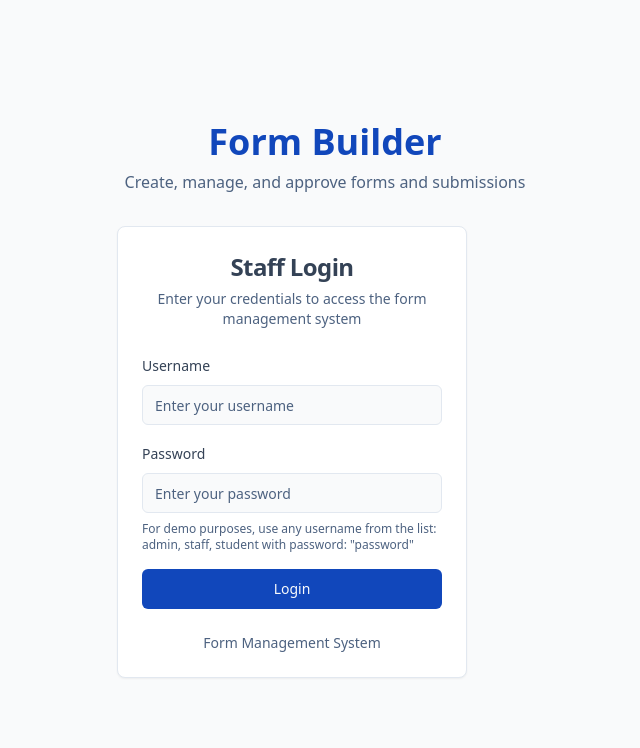
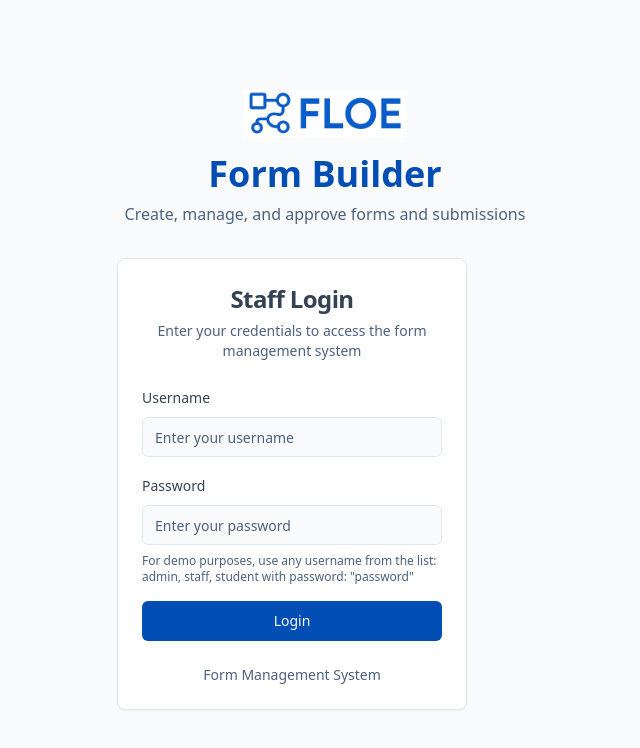
Before and after one commit to LenkaUhorskaiova/submit-sync-stream, a React (Vite) app: page / in a window 1280 px wide. Shown: the top 748 px of the page, without its empty margins (315-955 px from the left). Built offline with nearby package versions, Linux system fonts and the light colour scheme.

Commit message:
Refactor: Apply branding and color scheme

```diff
--- a/src/App.tsx
+++ b/src/App.tsx
@@ -7,6 +7,7 @@ import { TooltipProvider } from "@/components/ui/tooltip";
 
 import { AuthProvider } from "./context/AuthContext";
 import { FormProvider } from "./context/FormContext";
+import Layout from "./components/Layout/Layout";
 
 import Index from "./pages/Index";
 import Dashboard from "./pages/Dashboard";
@@ -28,12 +29,14 @@ const App = () => (
           <BrowserRouter>
             <Routes>
               <Route path="/" element={<Index />} />
+              <Route element={<Layout />}>
                 <Route path="/dashboard" element={<Dashboard />} />
                 <Route path="/form-builder" element={<FormBuilder />} />
                 <Route path="/form-builder/:formId" element={<FormBuilder />} />
                 <Route path="/forms/:formId" element={<FormView />} />
                 <Route path="/submissions" element={<SubmissionList />} />
                 <Route path="/submissions/:submissionId" element={<SubmissionView />} />
+              </Route>
               <Route path="*" element={<NotFound />} />
             </Routes>
           </BrowserRouter>
--- /dev/null
+++ b/src/components/Layout/Header.tsx
@@ -0,0 +1,39 @@
+
+import { Link } from "react-router-dom";
+import { useAuth } from "../../context/AuthContext";
+import { Button } from "../ui/button";
+import { LogOut } from "lucide-react";
+
+const Header = () => {
+  const { isAuthenticated, logout } = useAuth();
+
+  return (
+    <header className="bg-white border-b border-border">
+      <div className="container mx-auto flex items-center justify-between h-16 px-4">
+        <div className="flex items-center">
+          <Link to={isAuthenticated ? "/dashboard" : "/"}>
+            <div className="flex items-center gap-2">
+              <img
+                src="/lovable-uploads/dc000b79-1594-460f-b769-b3aae0560016.png"
+                alt="FLOE Logo"
+                className="h-8"
+              />
+              <span className="text-xl font-semibold text-primary hidden sm:inline">Form Builder</span>
+            </div>
+          </Link>
+        </div>
+
+        {isAuthenticated && (
+          <div className="flex items-center gap-4">
+            <Button variant="ghost" size="sm" onClick={logout} className="flex items-center gap-2">
+              <LogOut className="h-4 w-4" />
+              <span>Logout</span>
+            </Button>
+          </div>
+        )}
+      </div>
+    </header>
+  );
+};
+
+export default Header;
--- /dev/null
+++ b/src/components/Layout/Layout.tsx
@@ -0,0 +1,16 @@
+
+import { Outlet } from "react-router-dom";
+import Header from "./Header";
+
+const Layout = ({ children }: { children?: React.ReactNode }) => {
+  return (
+    <div className="min-h-screen flex flex-col bg-background">
+      <Header />
+      <main className="flex-1">
+        {children || <Outlet />}
+      </main>
+    </div>
+  );
+};
+
+export default Layout;
--- a/src/index.css
+++ b/src/index.css
@@ -14,16 +14,16 @@
     --popover: 0 0% 100%;
     --popover-foreground: 215 25% 27%;
 
-    --primary: 221 83% 40%;
+    --primary: 214 100% 35%;
     --primary-foreground: 210 40% 98%;
 
-    --secondary: 217 91% 60%;
+    --secondary: 214 90% 45%;
     --secondary-foreground: 210 40% 98%;
 
     --muted: 215 16% 90%;
     --muted-foreground: 215 25% 40%;
 
-    --accent: 217 91% 67%;
+    --accent: 214 90% 45%;
     --accent-foreground: 210 40% 98%;
 
     --destructive: 0 84% 60%;
@@ -37,7 +37,7 @@
 
     --border: 214.3 31.8% 91.4%;
     --input: 214.3 31.8% 91.4%;
-    --ring: 221 83% 40%;
+    --ring: 214 100% 35%;
 
     --radius: 0.5rem;
   }
@@ -52,7 +52,7 @@
     --popover: 222.2 84% 4.9%;
     --popover-foreground: 210 40% 98%;
 
-    --primary: 217.2 91.2% 59.8%;
+    --primary: 214 90% 45%;
     --primary-foreground: 222.2 47.4% 11.2%;
 
     --secondary: 217.2 32.6% 17.5%;
--- a/src/pages/Index.tsx
+++ b/src/pages/Index.tsx
@@ -18,6 +18,11 @@ const Index = () => {
     <div className="min-h-screen flex flex-col justify-center items-center bg-gray-50">
       <div className="w-full max-w-md px-4">
         <div className="text-center mb-8">
+          <img
+            src="/lovable-uploads/dc000b79-1594-460f-b769-b3aae0560016.png"
+            alt="FLOE Logo"
+            className="mx-auto h-12 mb-4"
+          />
           <h1 className="text-4xl font-bold text-primary">Form Builder</h1>
           <p className="text-muted-foreground mt-2">
             Create, manage, and approve forms and submissions
--- a/tailwind.config.ts
+++ b/tailwind.config.ts
@@ -60,6 +60,9 @@ export default {
 				success: {
 					DEFAULT: 'hsl(var(--success))',
 					foreground: 'hsl(var(--success-foreground))'
+				},
+				floe: {
+					blue: '#0057d9'
 				}
 			},
 			borderRadius: {
```
Also changed, not shown: public/lovable-uploads/dc000b79-1594-460f-b769-b3aae0560016.png (added). Lines whose indentation alone changed are shown as unchanged.
